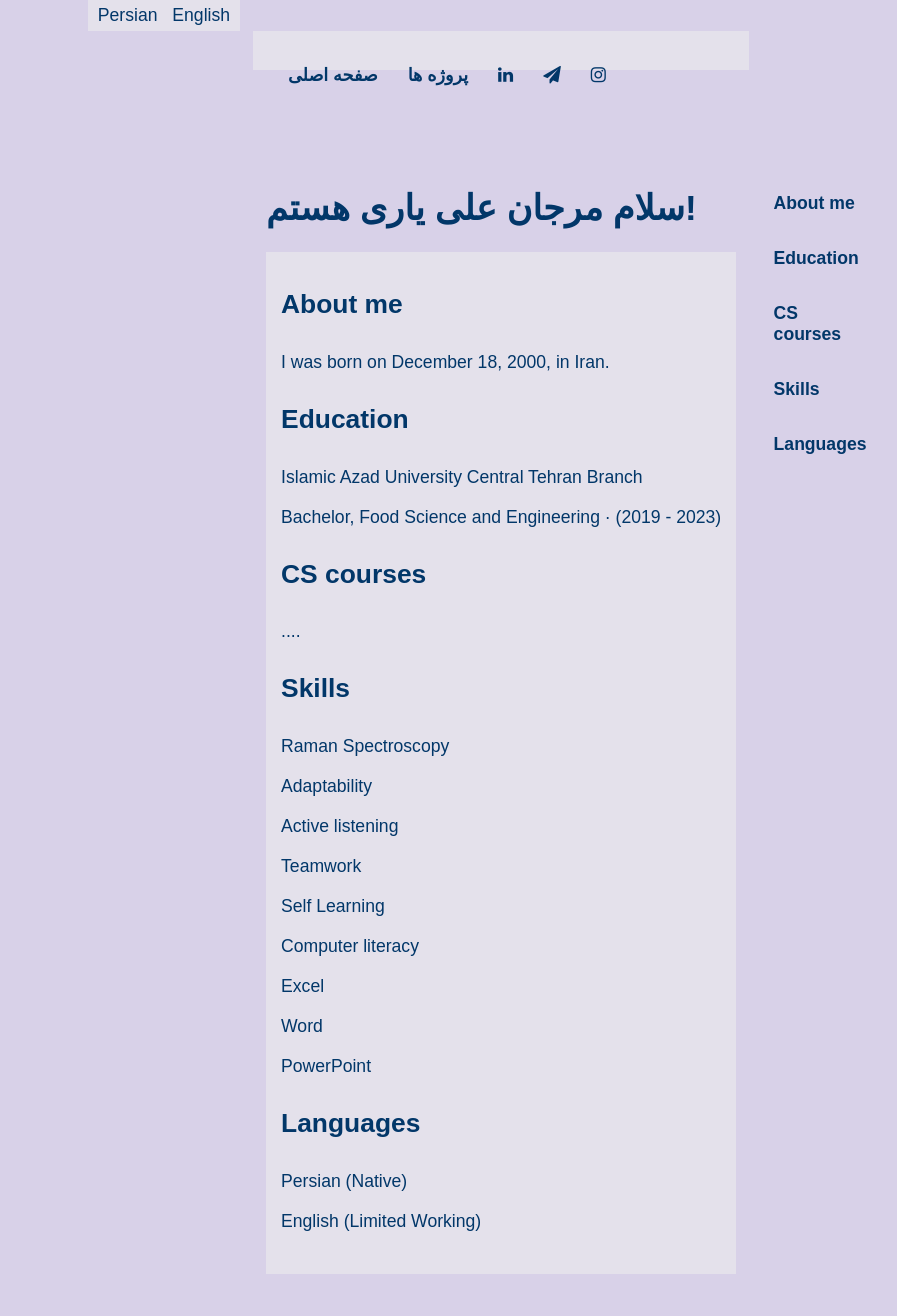
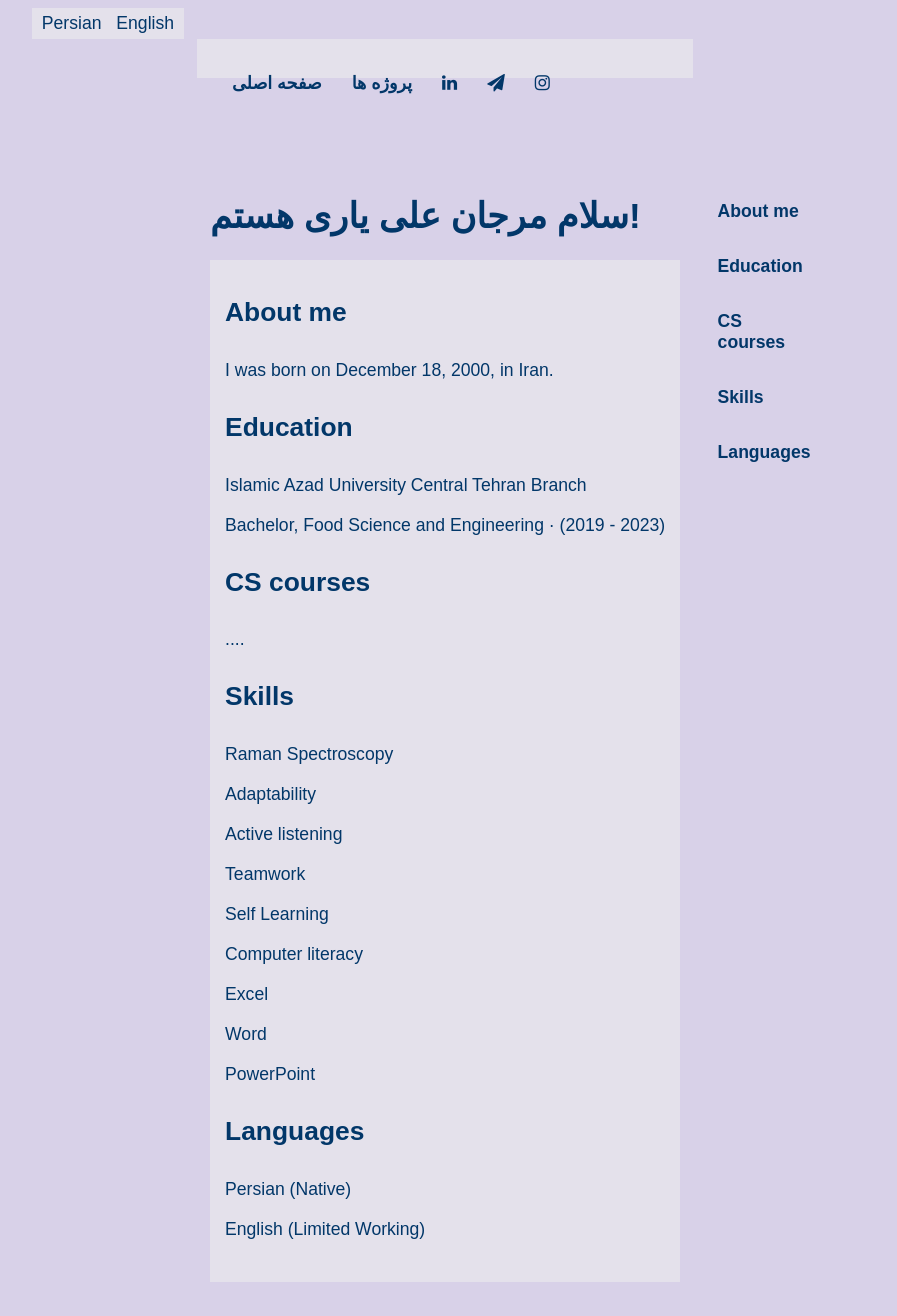
Before and after one commit to MarjanCode/portfolio, a Flask app: page / in a window 1280 px wide; the page is wider, and only the part inside the window is pictured. Shown: that part, without its empty margins (279-1176 px from the left). Before the commit the page ends 1274 px from the top of that part, so only its background shows below. Run offline with Flask 3, Linux system fonts and the light colour scheme.

Commit message:
Mon, Jan 6, 2025, 6:42 PM +03:30

```diff
--- a/static/mystyle.css
+++ b/static/mystyle.css
@@ -1,6 +1,5 @@
 body {
     font: 1.1rem Arial;
-    margin: 0rem 4rem;
     background-color: #d8d1e8;
     display: flex;
     justify-content: center;
```
